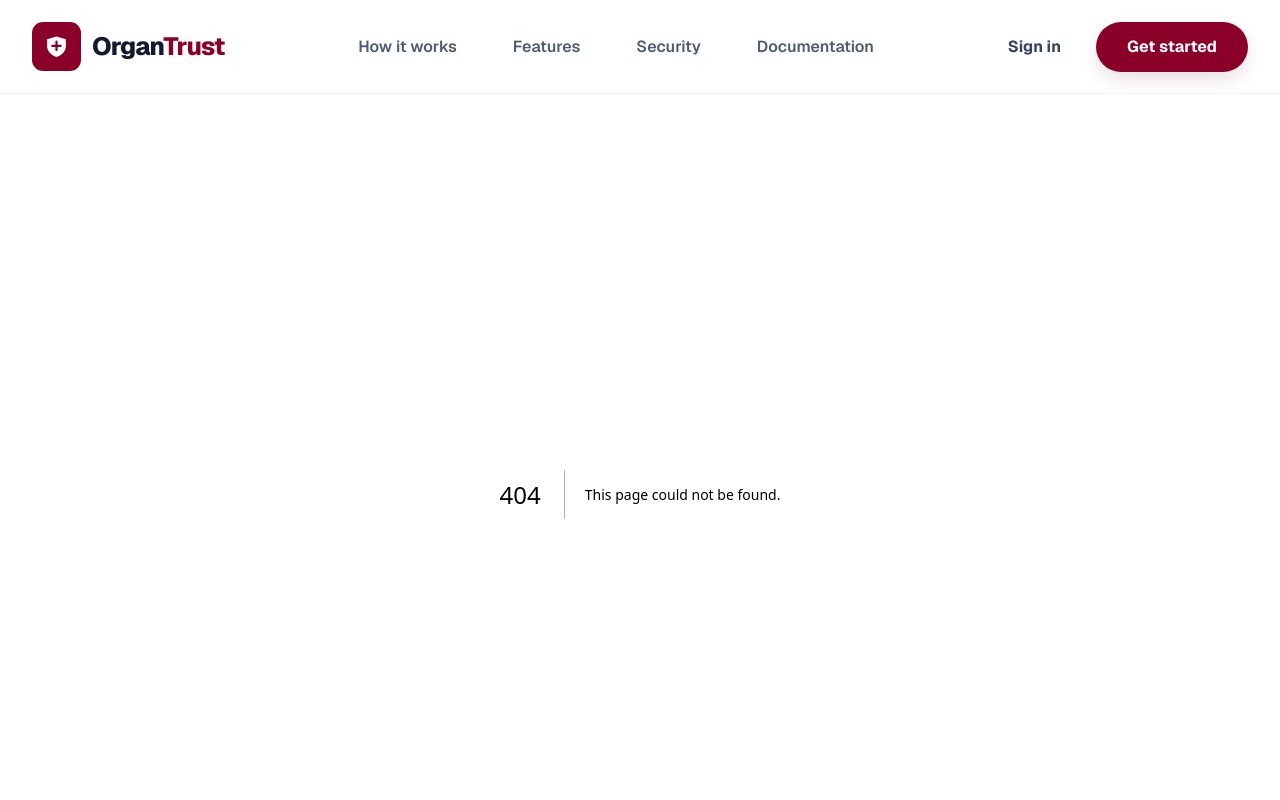
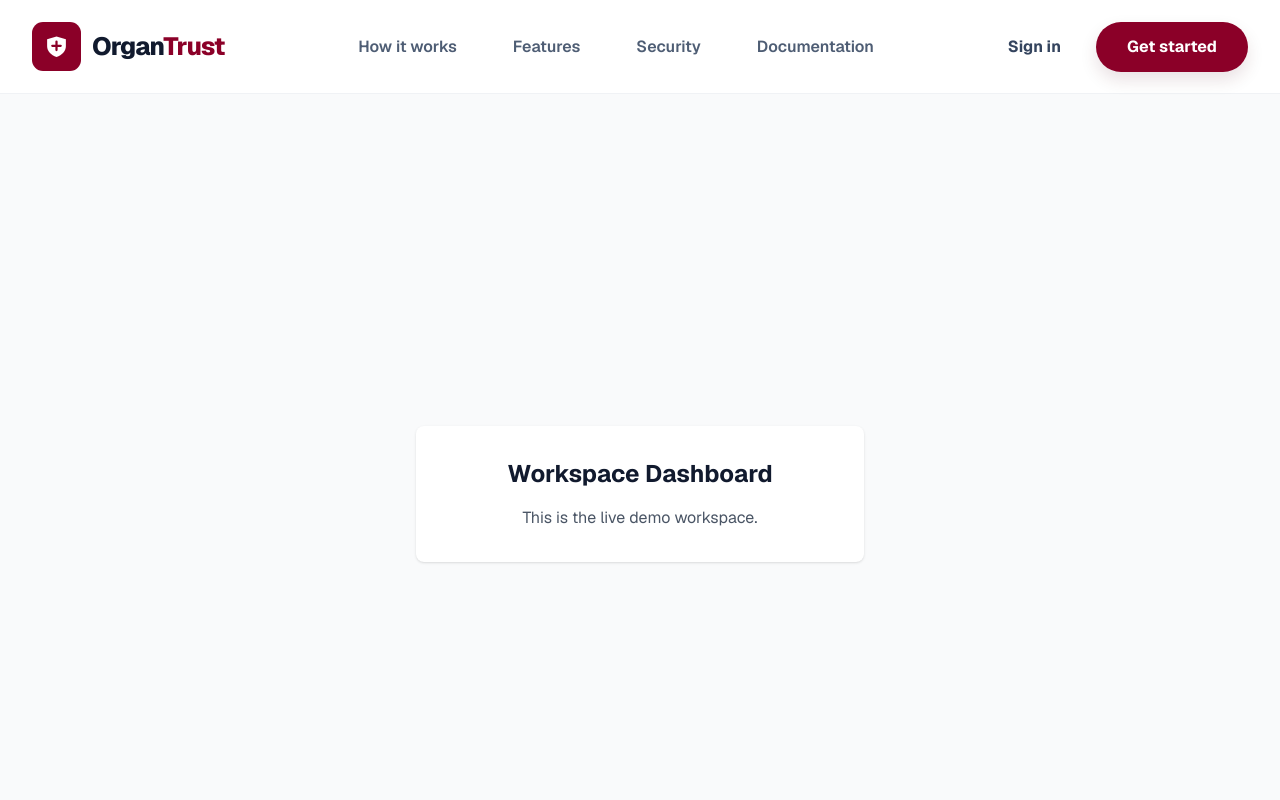
Before and after one commit to bhushan4work/organtransplant, a Next.js app: page /workspace in a window 1280 px wide. Before the commit this address had no page. Shown: the top 800 px of the page. Built offline with nearby package versions, Linux system fonts and the light colour scheme.

Commit message:
feat: Add /workspace route and update Hero demo link

```diff
--- /dev/null
+++ b/app/workspace/page.tsx
@@ -0,0 +1,12 @@
+import React from 'react';
+
+export default function Workspace() {
+  return (
+    <div className="min-h-screen flex items-center justify-center bg-gray-50 p-8">
+      <div className="max-w-md w-full bg-white rounded-lg shadow p-8 text-center">
+        <h1 className="text-2xl font-bold mb-4">Workspace Dashboard</h1>
+        <p className="text-gray-600">This is the live demo workspace.</p>
+      </div>
+    </div>
+  );
+}
--- a/components/Hero.tsx
+++ b/components/Hero.tsx
@@ -32,13 +32,13 @@ export function Hero() {
                 <path d="M5 12h14M13 5l7 7-7 7" />
               </svg>
             </Link>
-            <button type="button" className="min-h-[57px] sm:min-h-[61px] md:min-h-[77px] w-full sm:w-auto sm:min-w-[215px] md:min-w-[255px] inline-flex items-center justify-center gap-[11px] px-[23px] md:px-[37px] rounded-[13px] md:rounded-[15px] bg-white text-[#111a2e] border border-[#dfe7f0] text-[16px] md:text-[18px] font-[690] shadow-[0_1px_2px_rgba(13,27,48,0.025)] hover:-translate-y-[2px] hover:border-[#b8c5d5] transition-all duration-180 cursor-pointer">
+            <Link href="/workspace" className="min-h-[57px] sm:min-h-[61px] md:min-h-[77px] w-full sm:w-auto sm:min-w-[215px] md:min-w-[255px] inline-flex items-center justify-center gap-[11px] px-[23px] md:px-[37px] rounded-[13px] md:rounded-[15px] bg-white text-[#111a2e] border border-[#dfe7f0] text-[16px] md:text-[18px] font-[690] shadow-[0_1px_2px_rgba(13,27,48,0.025)] hover:-translate-y-[2px] hover:border-[#b8c5d5] transition-all duration-180 cursor-pointer">
               View Live Demo
               <svg viewBox="0 0 24 24" width="21" height="21" fill="none" stroke="currentColor" strokeWidth="2.3">
                 <circle cx="12" cy="12" r="9.5" />
                 <path d="m10 8 6 4-6 4V8Z" fill="currentColor" stroke="none" />
               </svg>
-            </button>
+            </Link>
           </div>
 
           <div className="mt-[30px] sm:mt-[38px] md:mt-[63px] flex flex-wrap items-center gap-[17px] sm:gap-x-[27px] sm:gap-y-[19px] md:gap-x-[18px] lg:gap-[clamp(24px,3vw,45px)] text-[#858585] text-[11px] sm:text-[13px] md:text-[12px] lg:text-[15px] font-[730]" aria-label="Platform principles">
```
